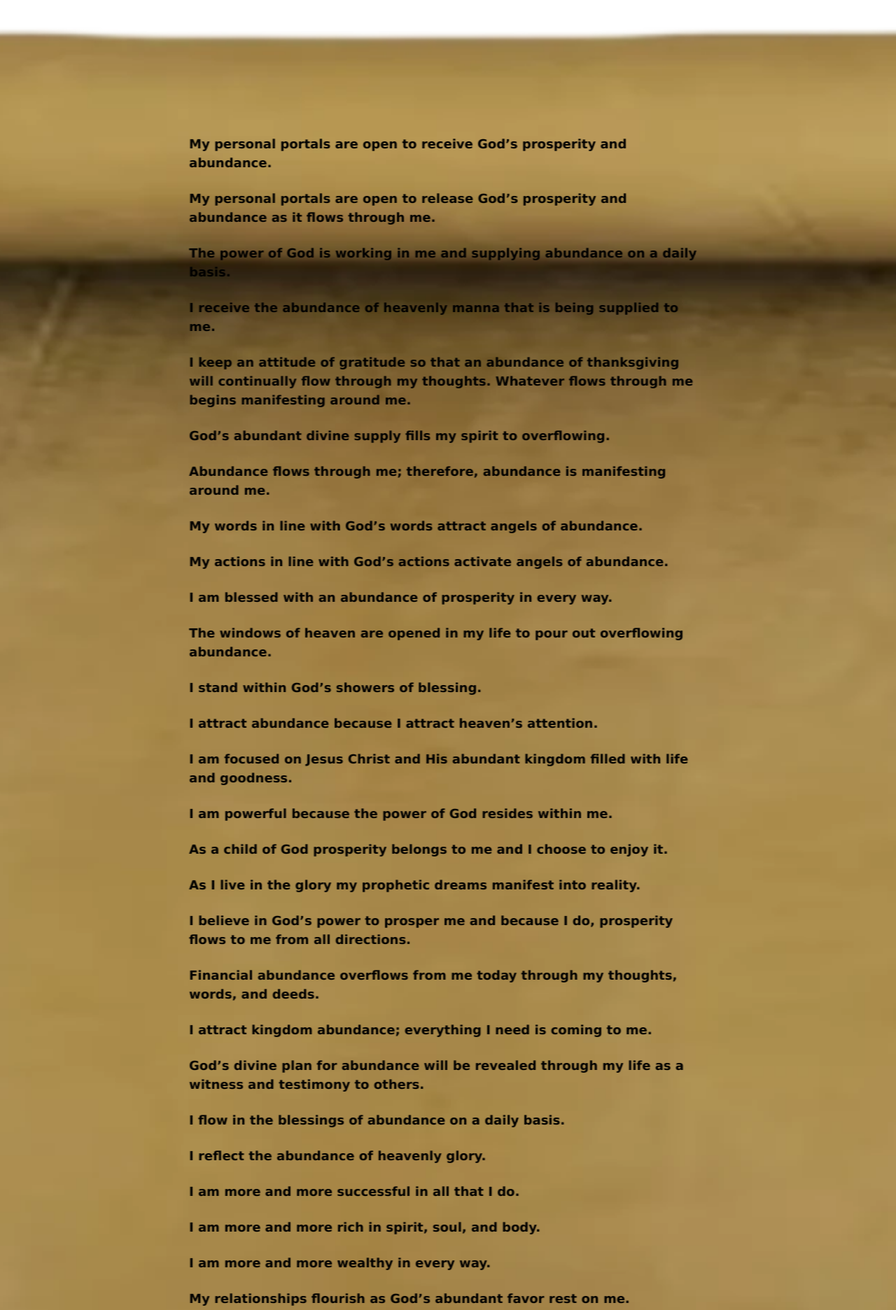
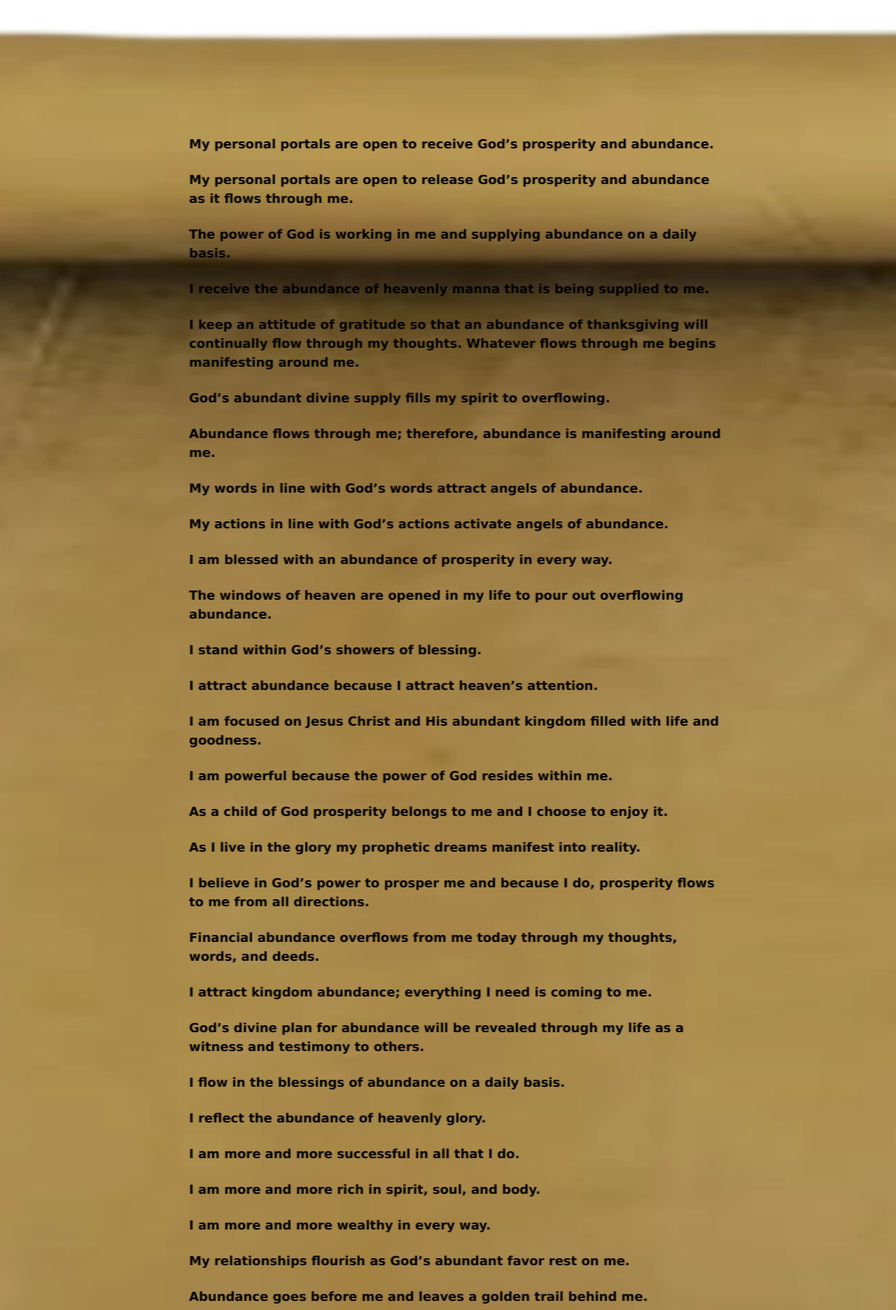
Before and after one commit to i2rlearning/Bible-app, a PHP site: page /daily-decree.html in a window 1280 px wide. Shown: the part 48-1920 px from the top of the page at 70% size. Run offline with PHP 8.4, Linux system fonts and the light colour scheme; some web fonts are replaced.

Commit message:
Update decree.css

```diff
--- a/css/decree.css
+++ b/css/decree.css
@@ -117,7 +117,7 @@ main {
   left: 50%;
   transform: translateX(-50%);
   top: 150px; /*calc(var(--nav-h) + var(--scroll-top-gap)); */
-  bottom: 130px;  /* calc(var(--footer-h) + var(--scroll-bottom-gap)); */
+  bottom: 140px;  /* calc(var(--footer-h) + var(--scroll-bottom-gap)); */
 
   width: clamp(320px, 64vw, 880px);
   z-index: 2;
@@ -143,7 +143,7 @@ main {
   box-sizing: border-box;
 
   padding-left: 40px;
-  padding-right: 40px;
+  padding-right: 10px;
   padding-top: var(--fade-top);
   padding-bottom: var(--fade-bottom);
 
```
